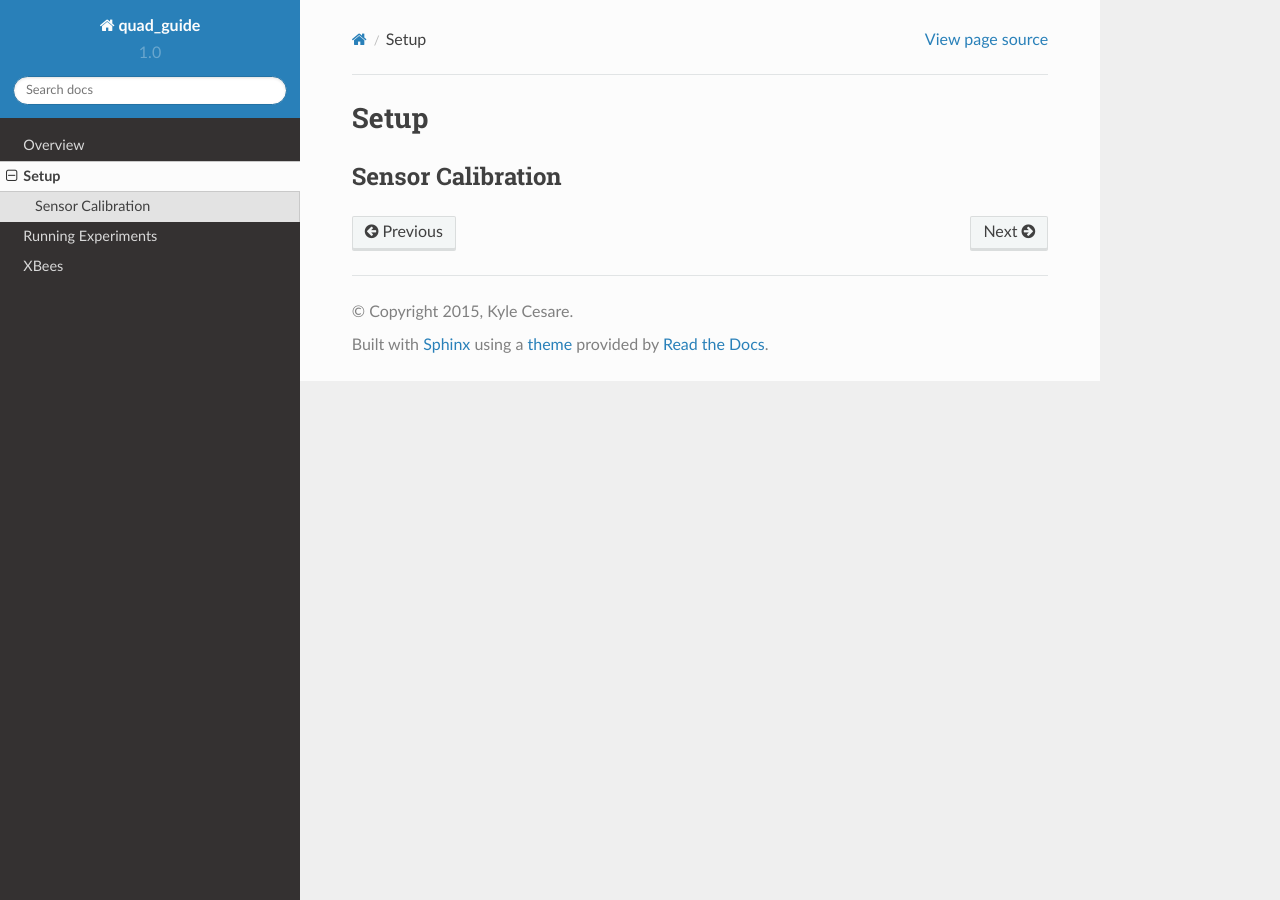
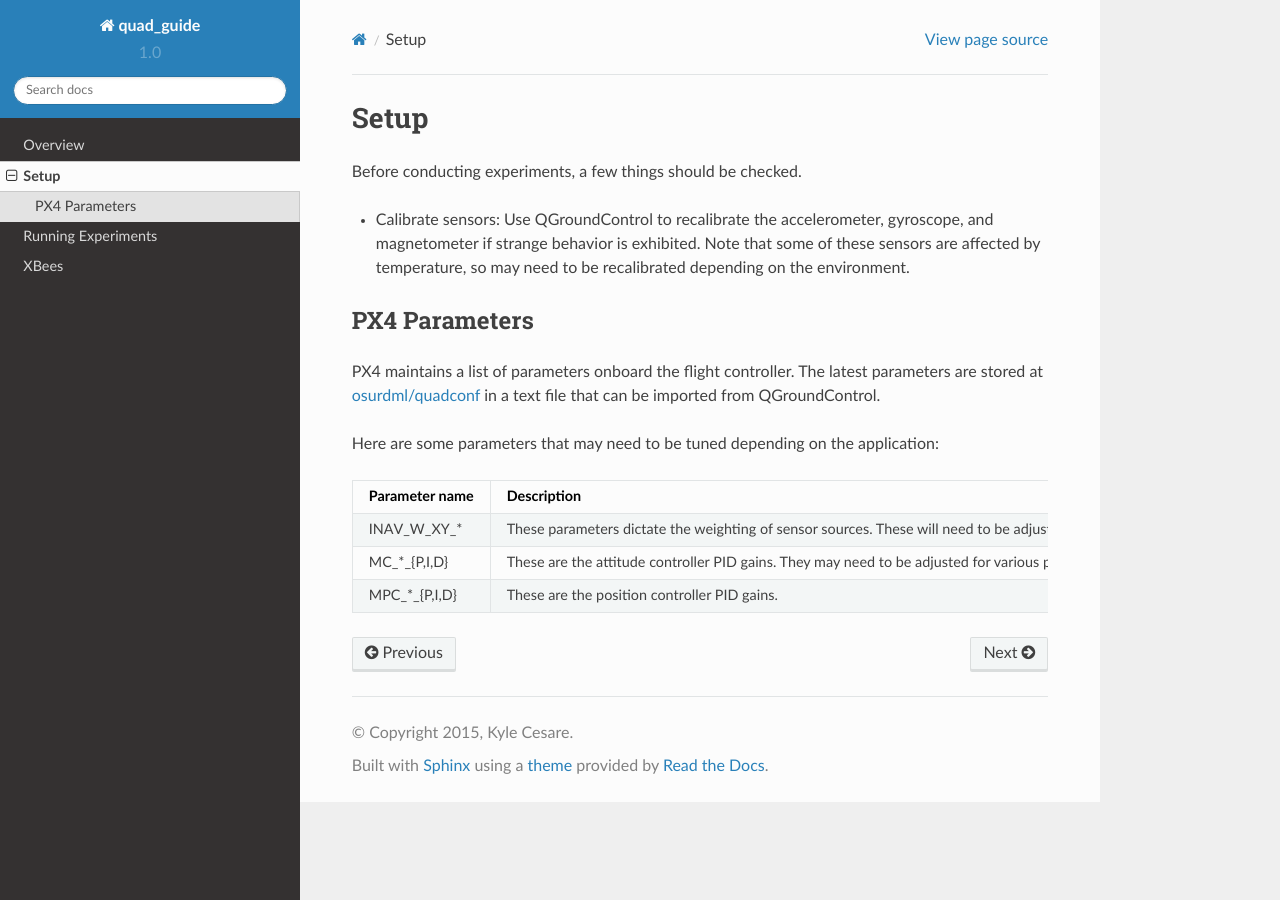
Before and after one commit to osurdml/quad_guide, a Sphinx documentation site: the page built from source/setup.rst, in a window 1280 px wide. Built offline with Sphinx 7.4.7 and the Read the Docs theme 2.0.0, drawn with Linux system fonts in a browser that asks for light colours.

Commit message:
More documentation!

```diff
--- a/source/setup.rst
+++ b/source/setup.rst
@@ -1,5 +1,38 @@
 Setup
 =====
 
-Sensor Calibration
-------------------
+Before conducting experiments, a few things should be checked.
+
+* Calibrate sensors: Use QGroundControl to recalibrate the accelerometer,
+  gyroscope, and magnetometer if strange behavior is exhibited. Note that some
+  of these sensors are affected by temperature, so may need to be recalibrated
+  depending on the environment.
+
+PX4 Parameters
+--------------
+
+PX4 maintains a list of parameters onboard the flight controller. The latest
+parameters are stored at `osurdml/quadconf`_ in a text file that can be imported
+from QGroundControl.
+
+Here are some parameters that may need to be tuned depending on the application:
+
++------------------+-----------------------------------------------------------+
+| Parameter name   | Description                                               |
++==================+===========================================================+
+| INAV_W_XY_*      | These parameters dictate the weighting of sensor sources. |
+|                  | These will need to be adjusted depending on the sensors   |
+|                  | used.                                                     |
++------------------+-----------------------------------------------------------+
+| MC_*_{P,I,D}     | These are the attitude controller PID gains. They may     |
+|                  | need to be adjusted for various payloads.                 |
++------------------+-----------------------------------------------------------+
+| MPC_*_{P,I,D}    | These are the position controller PID gains.              |
+|                  |                                                           |
+|                  |                                                           |
+|                  |                                                           |
+|                  |                                                           |
+|                  |                                                           |
++------------------+-----------------------------------------------------------+
+
+.. _`osurdml/quadconf`: https://github.com/osurdml/quadconf
```
Also changed, not shown: source/running_experiments.rst (+9 -0 lines).
